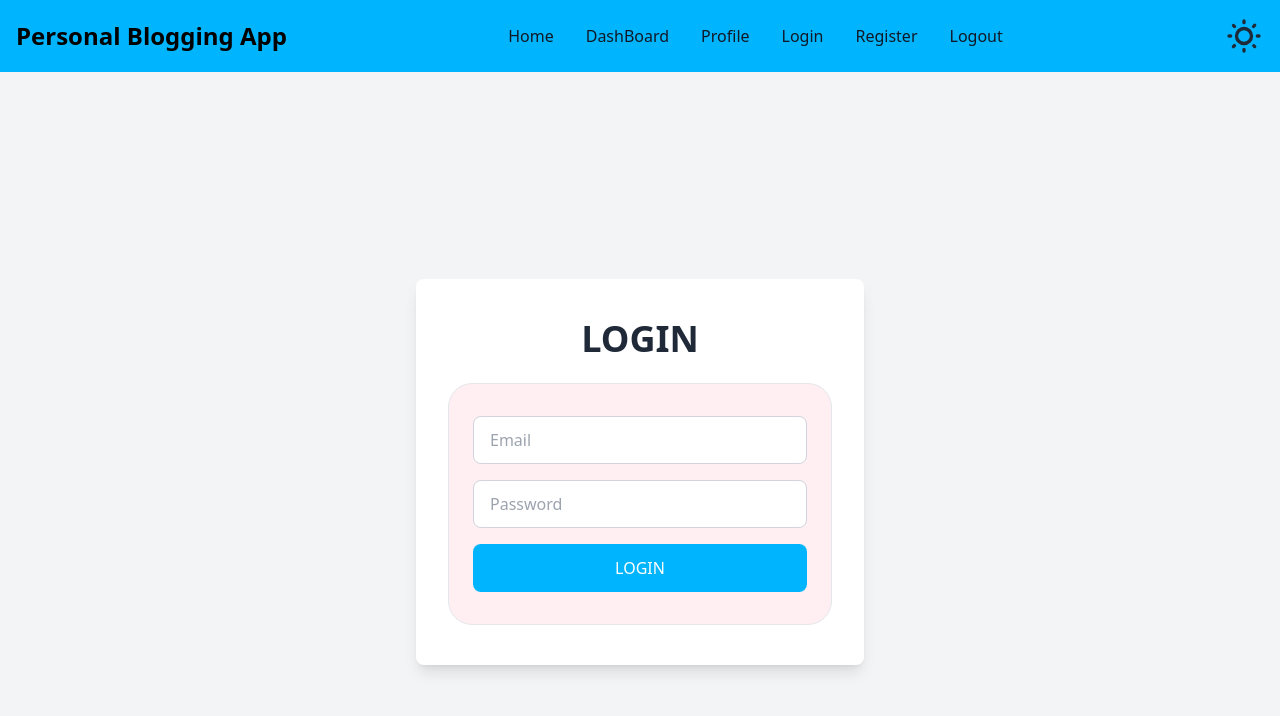
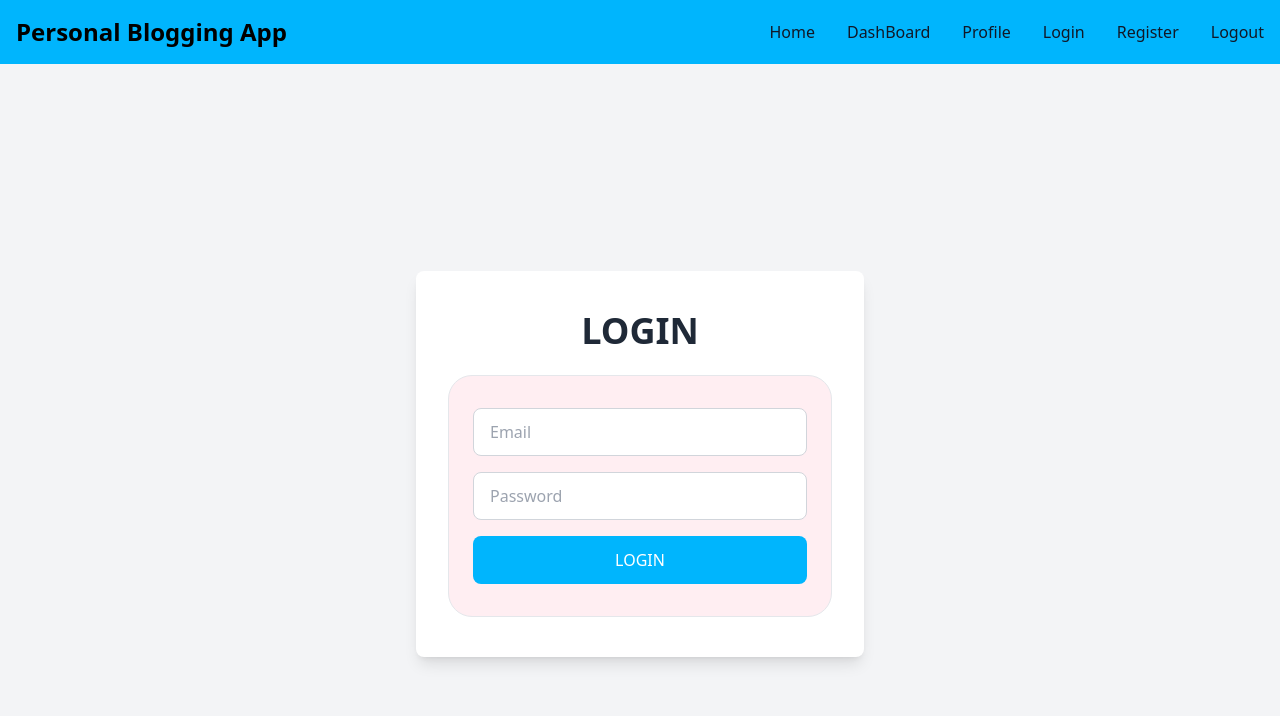
Before and after one commit to Mohammadasad098/React-Blogging-App, a React (Vite) app: page /login in a window 1280 px wide. Shown: the top 716 px of the page. Built offline with nearby package versions, Linux system fonts and the light colour scheme.

Commit message:
first commit

```diff
--- a/src/components/Navbar.jsx
+++ b/src/components/Navbar.jsx
@@ -97,30 +97,6 @@
             </li>
           </ul>
         </div>
-
-        {/* Theme Controller */}
-        <label className="swap swap-rotate">
-  {/* this hidden checkbox controls the state */}
-  <input type="checkbox" className="theme-controller" value="synthwave" />
-
-  {/* sun icon */}
-  <svg
-    className="swap-off h-10 w-10 fill-current"
-    xmlns="http://www.w3.org/2000/svg"
-    viewBox="0 0 24 24">
-    <path
-      d="M5.64,17l-.71.71a1,1,0,0,0,0,1.41,1,1,0,0,0,1.41,0l.71-.71A1,1,0,0,0,5.64,17ZM5,12a1,1,0,0,0-1-1H3a1,1,0,0,0,0,2H4A1,1,0,0,0,5,12Zm7-7a1,1,0,0,0,1-1V3a1,1,0,0,0-2,0V4A1,1,0,0,0,12,5ZM5.64,7.05a1,1,0,0,0,.7.29,1,1,0,0,0,.71-.29,1,1,0,0,0,0-1.41l-.71-.71A1,1,0,0,0,4.93,6.34Zm12,.29a1,1,0,0,0,.7-.29l.71-.71a1,1,0,1,0-1.41-1.41L17,5.64a1,1,0,0,0,0,1.41A1,1,0,0,0,17.66,7.34ZM21,11H20a1,1,0,0,0,0,2h1a1,1,0,0,0,0-2Zm-9,8a1,1,0,0,0-1,1v1a1,1,0,0,0,2,0V20A1,1,0,0,0,12,19ZM18.36,17A1,1,0,0,0,17,18.36l.71.71a1,1,0,0,0,1.41,0,1,1,0,0,0,0-1.41ZM12,6.5A5.5,5.5,0,1,0,17.5,12,5.51,5.51,0,0,0,12,6.5Zm0,9A3.5,3.5,0,1,1,15.5,12,3.5,3.5,0,0,1,12,15.5Z" />
-  </svg>
-
-  {/* moon icon */}
-  <svg
-    className="swap-on h-10 w-10 fill-current"
-    xmlns="http://www.w3.org/2000/svg"
-    viewBox="0 0 24 24">
-    <path
-      d="M21.64,13a1,1,0,0,0-1.05-.14,8.05,8.05,0,0,1-3.37.73A8.15,8.15,0,0,1,9.08,5.49a8.59,8.59,0,0,1,.25-2A1,1,0,0,0,8,2.36,10.14,10.14,0,1,0,22,14.05,1,1,0,0,0,21.64,13Zm-9.5,6.69A8.14,8.14,0,0,1,7.08,5.22v.27A10.15,10.15,0,0,0,17.22,15.63a9.79,9.79,0,0,0,2.1-.22A8.11,8.11,0,0,1,12.14,19.73Z" />
-  </svg>
-</label>
       </div>
     </nav>
   );
```
